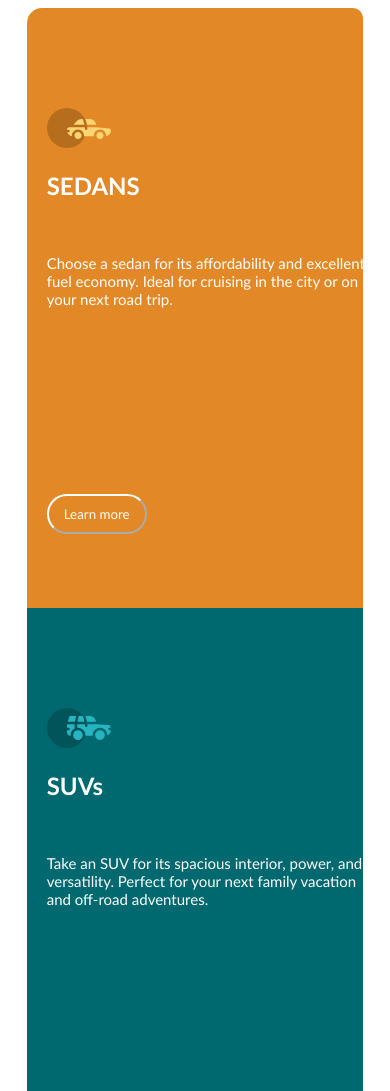
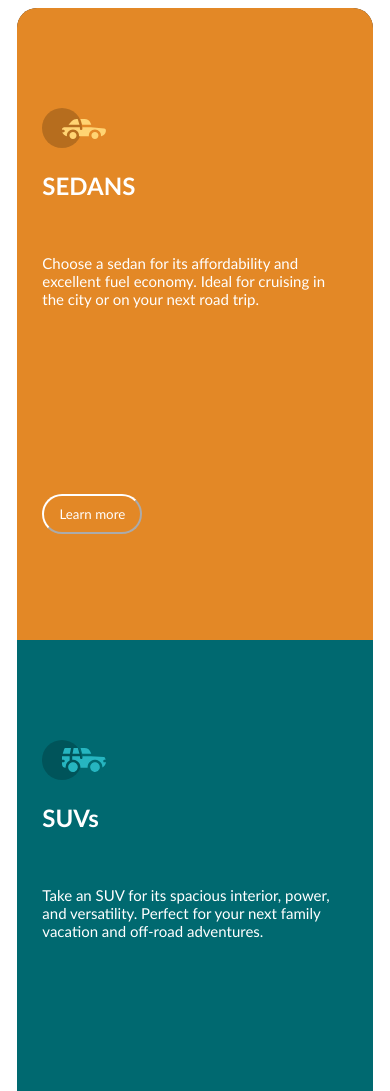
Before and after one commit to EJIOLOGY/Eji, a plain HTML site: page index.html in a window 390 px wide. Shown: the top 1091 px of the page. Drawn offline with Linux system fonts and the light colour scheme.

Commit message:
Update style.css

```diff
--- a/style.css
+++ b/style.css
@@ -17,9 +17,7 @@ body {
     justify-content: center;
     width: auto;
 }
-.pwrap{
-    padding-right: 10%;
-}
+
 .container-1 {
     background-color: hsl(31, 77%, 52%);
     width: 18em;
@@ -112,41 +110,38 @@ a:active {
 
 @media(max-width:600px) {
     #main-container {
-        width: 90%;
+        width: 95%;
         margin: auto;
         justify-content: center;
         overflow: hidden;
         box-sizing: content-box;
         display: block;
         border: 0.1px light #333;
-        border-radius: 10px;
+        border-radius: 20px;
         margin-bottom: 50px;
+        background-color: #333;
     }
     .container-1 {
         background-color: hsl(31, 77%, 52%);
-        width: 21em;
-        height: 25em;
-        padding: 100px 20px;
+        width: auto;
+        height: 27em;
+        padding: 100px 25px;
         text-align: left;
         border: 0.1px light #333;
-        border-top-left-radius: 15px;
-        border-top-right-radius: 15px;
     }
     .container-2 {
         background-color: hsl(184, 100%, 22%);
-        width: 21em;
-        height: 25em;
-        padding: 100px 20px;
+        width: auto;
+        height: 27em;
+        padding: 100px 25px;
         text-align: left;
     }
     .container-3 {
         background-color: hsl(179, 100%, 13%);
-        width: 21em;
-        height: 25em;
-        padding: 100px 20px;
+        width: auto;
+        height: 27em;
+        padding: 100px 25px;
         text-align: left;
-        border-bottom-left-radius: 15px;
-        border-bottom-right-radius: 15px;
     }
     .attribution {
         font-size: 14px;
```
